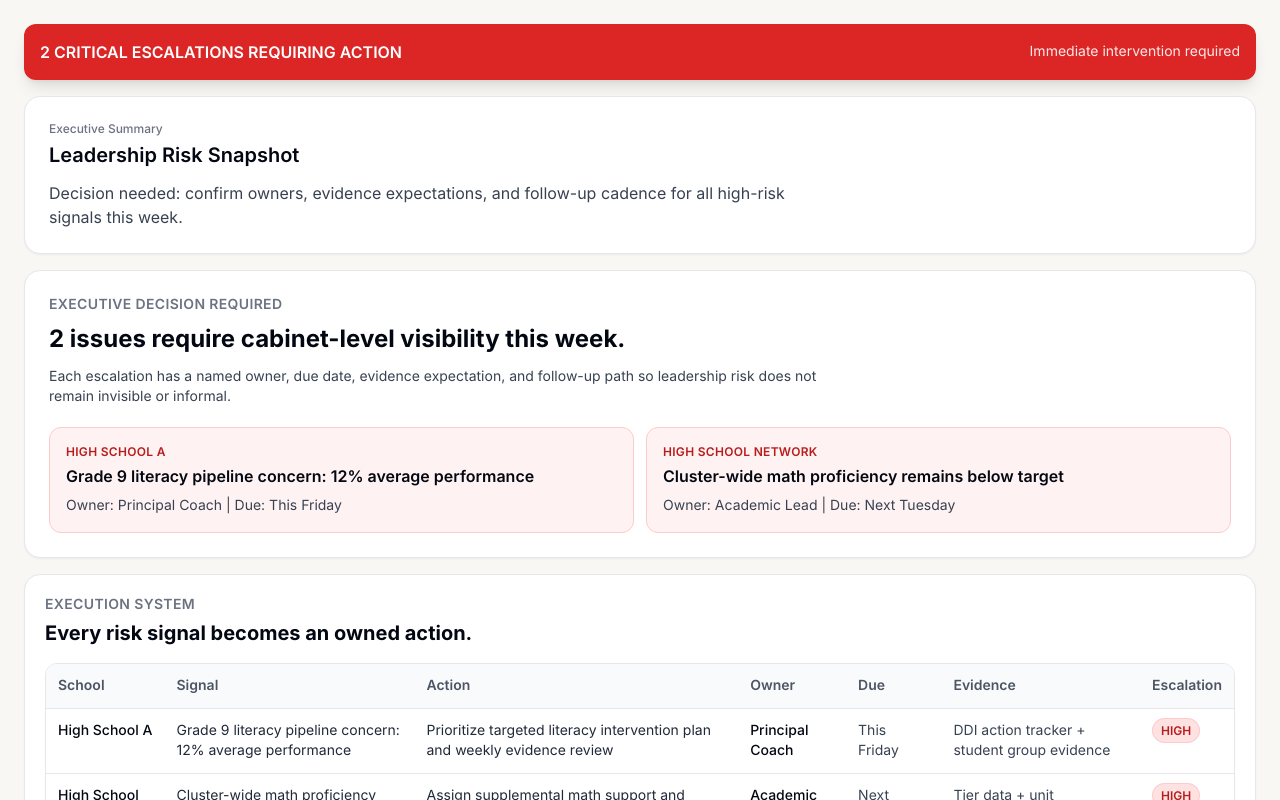
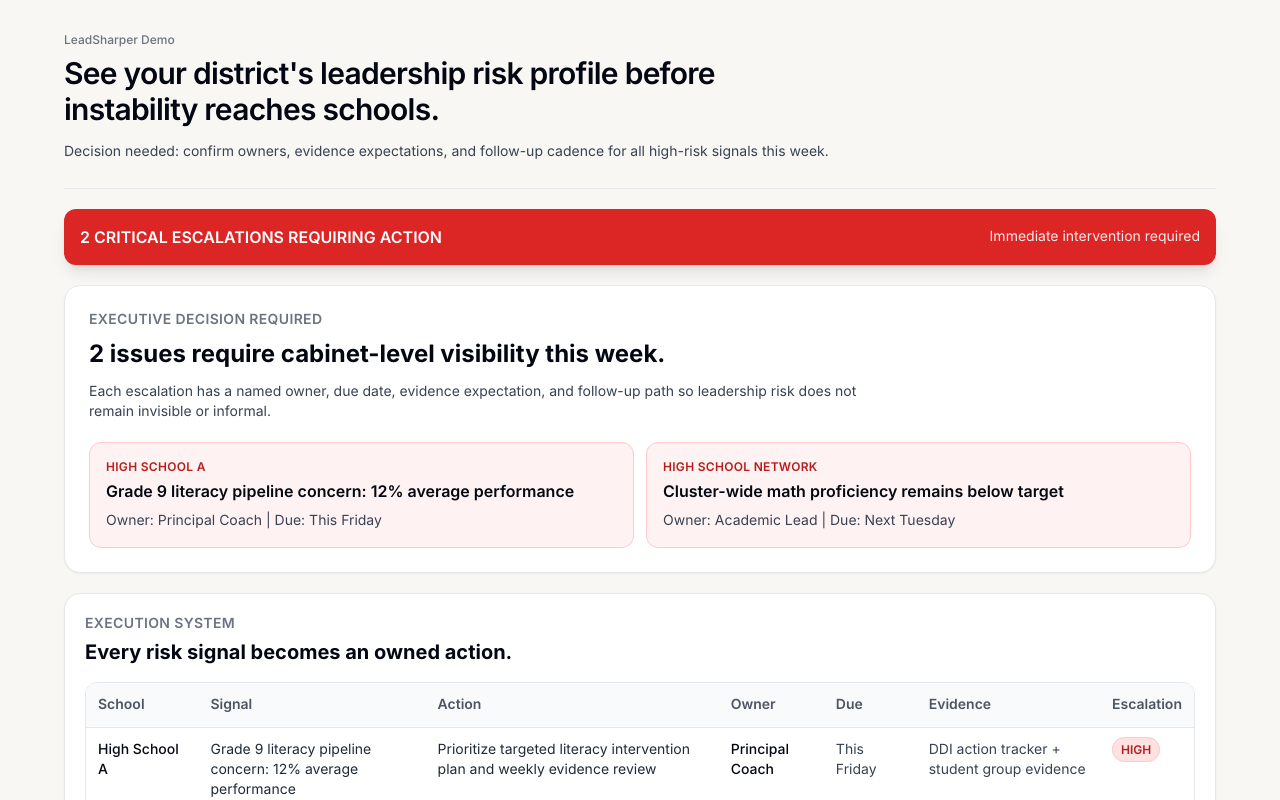
Before and after one commit to jmarc296-jpg/instructional-leadership-practice, a Next.js app: page /demo/run in a window 1280 px wide. Shown: the top 800 px of the page. Built offline with nearby package versions, Linux system fonts and the light colour scheme.

Commit message:
Sharpen demo narrative hierarchy

```diff
--- a/app/demo/run/page.tsx
+++ b/app/demo/run/page.tsx
@@ -10,28 +10,28 @@ export default function DemoRunPage() {
   const summary = buildExecutiveSummary(districtScenario)
 
   return (
-    <main className="min-h-screen bg-[#f8f7f4] p-6 space-y-4">
-
-      <EscalationBanner escalationCount={escalationCount} />
-
-      <section className="bg-white rounded-2xl p-6 shadow-sm border">
+    <main className="min-h-screen bg-[#f8f7f4] px-6 py-8 text-gray-950">
+      <div className="mx-auto max-w-6xl space-y-5">
+        <section className="border-b border-gray-200 pb-6">
           <div className="text-xs font-medium text-gray-500">
-          Executive Summary
+            LeadSharper Demo
           </div>
-        <h1 className="text-xl font-semibold mt-1 text-gray-950">
-          Leadership Risk Snapshot
+          <h1 className="mt-2 max-w-3xl text-3xl font-semibold tracking-tight">
+            See your district's leadership risk profile before instability reaches schools.
           </h1>
-        <p className="mt-3 text-gray-700 max-w-3xl">
+          <p className="mt-3 max-w-3xl text-sm leading-6 text-gray-700">
             {summary.summaryLine}
           </p>
         </section>
+
+        <EscalationBanner escalationCount={escalationCount} />
 
         <ExecutiveDecisionPanel />
 
         <DemoActionTable />
 
         <ValueProof />
-
+      </div>
     </main>
   )
 }
```
Lines whose indentation alone changed are shown as unchanged.
